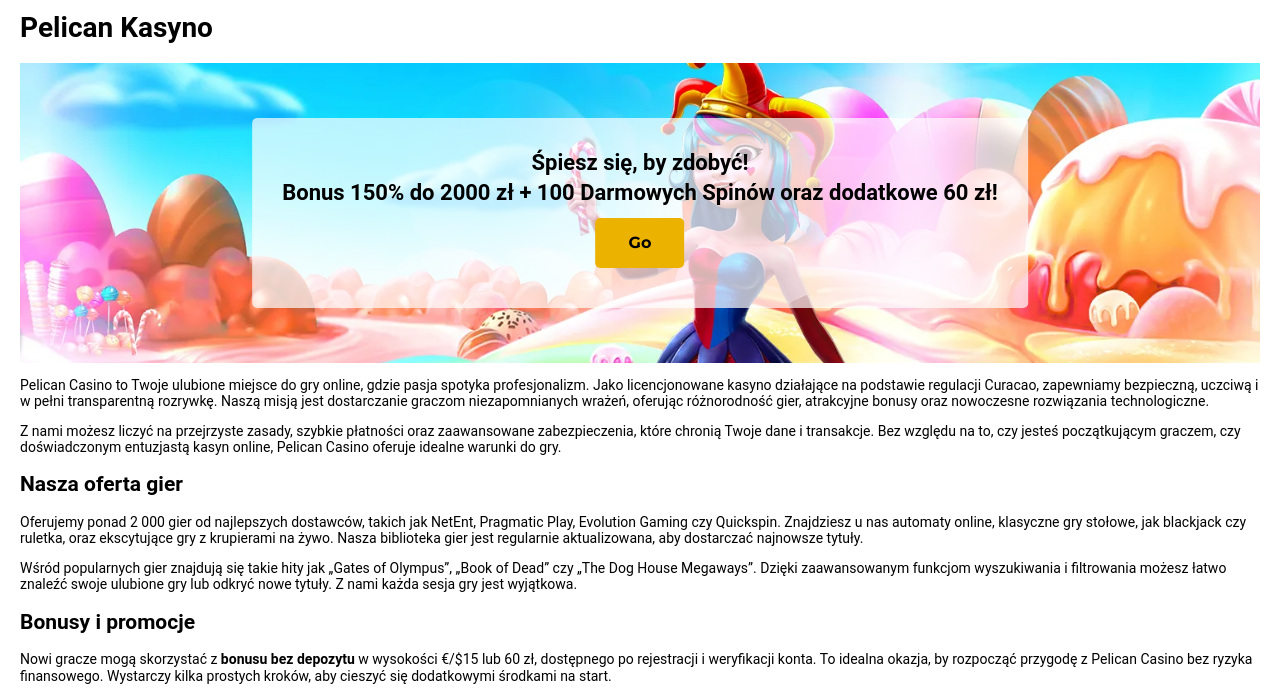
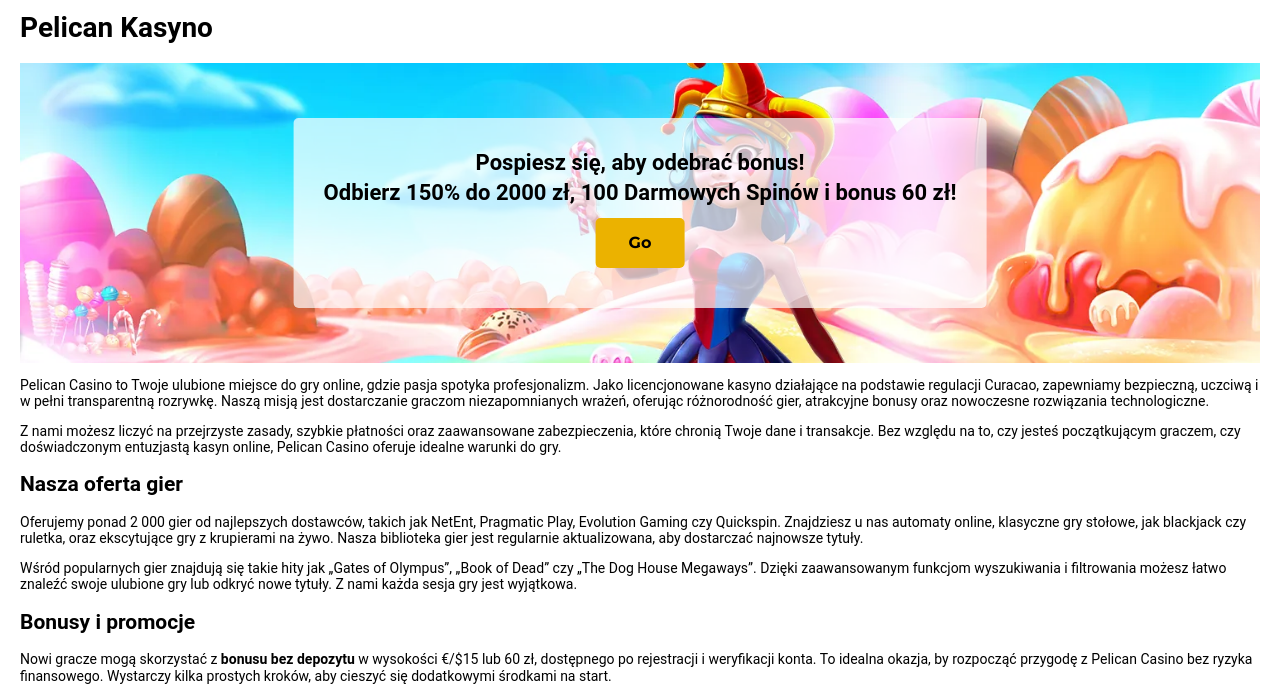
Before and after one commit to vasyltarasiuktop/pel-ot, a plain HTML site: page index.html in a window 1280 px wide. Shown: the part 102-797 px from the top of the page. Drawn offline with Linux system fonts and the light colour scheme; files whose address does not match are found by name.

Commit message:
Update index.html

```diff
--- a/index.html
+++ b/index.html
@@ -167,8 +167,8 @@
 <div class="custom-banner">
 	<img decoding="async" class="custom-banner__img" src="images/pelican_casino.webp" alt="Pelican Casino">
 	<div class="custom-banner__content">
-		<div class="custom-banner__text-line1">Śpiesz się, by zdobyć!</div>
-		<div class="custom-banner__text-line2">Bonus 150% do 2000 zł + 100 Darmowych Spinów oraz dodatkowe 60 zł!</div>
+		<div class="custom-banner__text-line1">Pospiesz się, aby odebrać bonus!</div>
+		<div class="custom-banner__text-line2">Odbierz 150% do 2000 zł, 100 Darmowych Spinów i bonus 60 zł!</div>
 		<div class="custom-banner__text-line3"></div>
 		<a class="custom-banner__link button primary" href="play/" target="_blank">Go</a>
 	</div>
```
